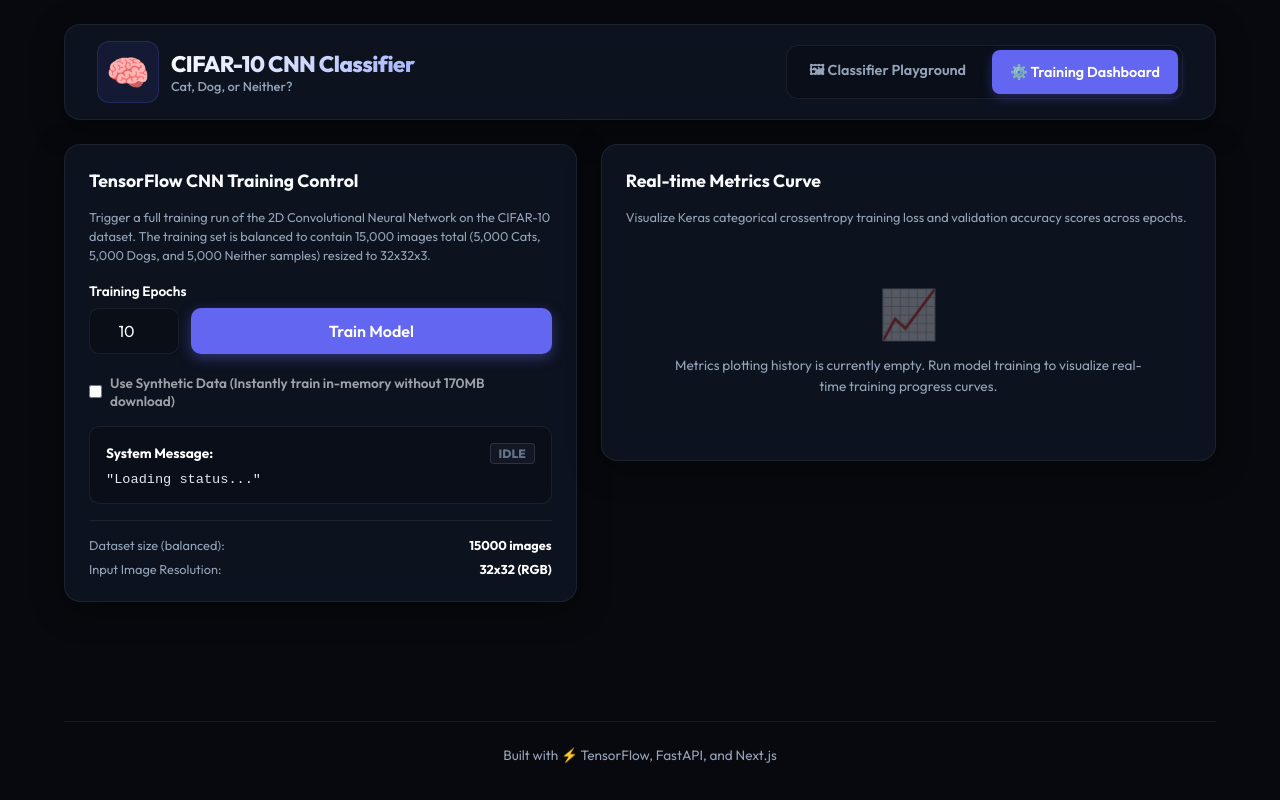
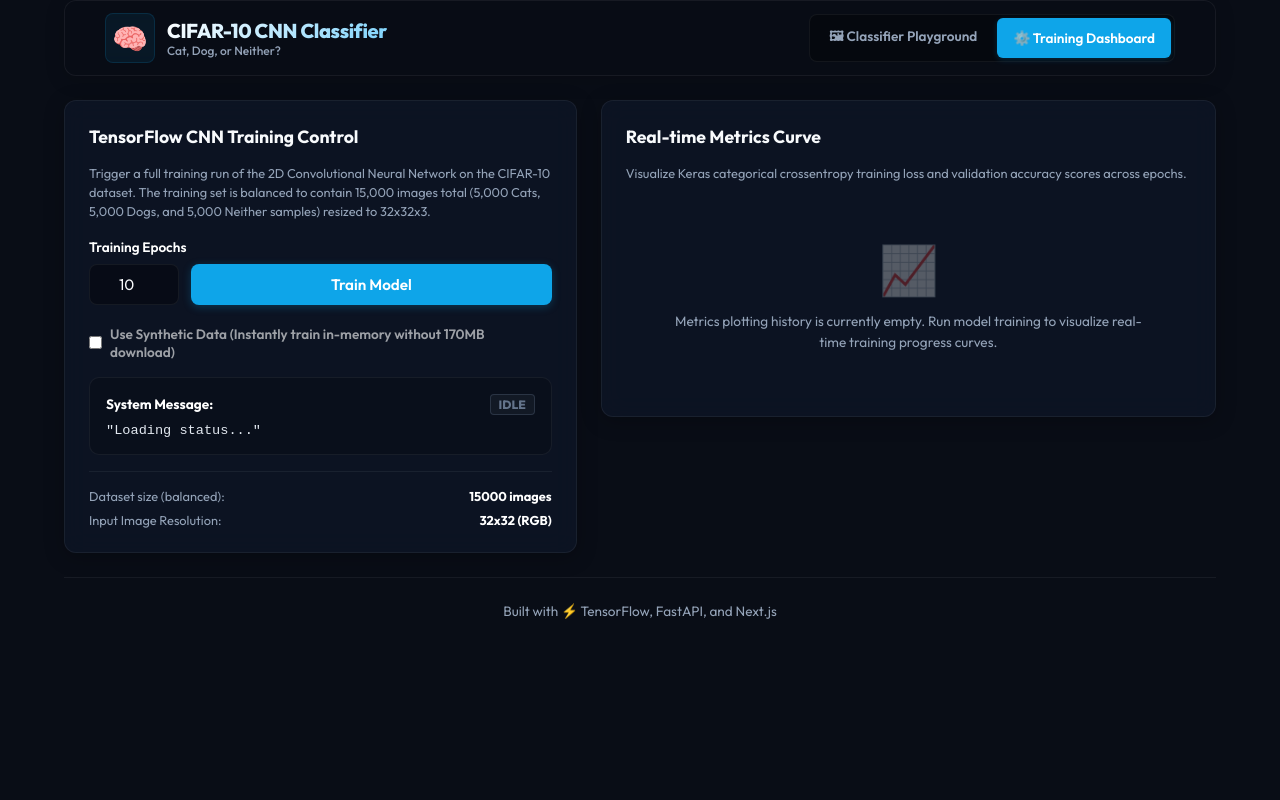
Before and after one commit to Aayankhan07/CATS-AND-DOGS, a Next.js app in the folder frontend/: page / in a window 1280 px wide. Both pictures are taken after a click on the button "⚙️ Training Dashboard". Built offline with nearby package versions, Linux system fonts and the light colour scheme; no server answers.

Commit message:
Update globals.css

```diff
--- a/frontend/src/app/globals.css
+++ b/frontend/src/app/globals.css
@@ -1,21 +1,23 @@
 :root {
-  --background: #07090e;
+  --background: #090d16;
   --foreground: #f8fafc;
-  --surface: rgba(17, 24, 39, 0.7);
-  --surface-border: rgba(255, 255, 255, 0.07);
-  --surface-hover: rgba(255, 255, 255, 0.11);
-  --primary: #6366f1;
-  --primary-hover: #4f46e5;
-  --primary-glow: rgba(99, 102, 241, 0.15);
+  --surface: rgba(15, 23, 42, 0.65);
+  --surface-card: #0f172a;
+  --surface-border: rgba(255, 255, 255, 0.06);
+  --surface-hover: rgba(255, 255, 255, 0.09);
+  --primary: #0ea5e9; /* Electric Sky Blue */
+  --primary-hover: #0284c7;
+  --primary-glow: rgba(14, 165, 233, 0.12);
 
   --cat: #f59e0b;
   --cat-glow: rgba(245, 158, 11, 0.15);
-  --dog: #06b6d4;
-  --dog-glow: rgba(6, 182, 212, 0.15);
+  --dog: #0d9488;
+  --dog-glow: rgba(13, 148, 136, 0.15);
   --neither: #64748b;
   --neither-glow: rgba(100, 116, 139, 0.15);
 
   --success: #10b981;
+  --error: #ef4444;
   --text-muted: #94a3b8;
   --font-sans: var(--font-outfit), -apple-system, BlinkMacSystemFont, "Segoe UI", Roboto, sans-serif;
 }
@@ -35,63 +37,69 @@
   -webkit-font-smoothing: antialiased;
 }
 
-/* Background Gradients */
+/* Background Gradients & Grid */
 body::before {
   content: '';
   position: fixed;
-  top: -20%;
-  left: -20%;
-  width: 140%;
-  height: 140%;
+  top: 0;
+  left: 0;
+  width: 100%;
+  height: 100%;
   background:
-    radial-gradient(circle at 15% 15%, rgba(99, 102, 241, 0.08) 0%, transparent 40%),
-    radial-gradient(circle at 85% 85%, rgba(6, 182, 212, 0.08) 0%, transparent 40%),
-    radial-gradient(circle at 50% 50%, rgba(245, 158, 11, 0.04) 0%, transparent 50%);
+    radial-gradient(circle at 10% 10%, rgba(14, 165, 233, 0.04) 0%, transparent 40%),
+    radial-gradient(circle at 90% 90%, rgba(13, 148, 136, 0.04) 0%, transparent 45%),
+    radial-gradient(circle at 50% 50%, rgba(245, 158, 11, 0.02) 0%, transparent 60%);
+  background-image:
+    radial-gradient(rgba(255, 255, 255, 0.035) 1px, transparent 1px),
+    radial-gradient(circle at 10% 10%, rgba(14, 165, 233, 0.04) 0%, transparent 40%),
+    radial-gradient(circle at 90% 90%, rgba(13, 148, 136, 0.04) 0%, transparent 45%),
+    radial-gradient(circle at 50% 50%, rgba(245, 158, 11, 0.02) 0%, transparent 60%);
+  background-size: 24px 24px, 100% 100%, 100% 100%, 100% 100%;
   z-index: -1;
   pointer-events: none;
 }
 
 /* Custom Scrollbar */
 ::-webkit-scrollbar {
-  width: 8px;
-  height: 8px;
+  width: 6px;
+  height: 6px;
 }
 ::-webkit-scrollbar-track {
-  background: rgba(0, 0, 0, 0.2);
+  background: rgba(0, 0, 0, 0.3);
 }
 ::-webkit-scrollbar-thumb {
-  background: rgba(255, 255, 255, 0.15);
-  border-radius: 4px;
+  background: rgba(255, 255, 255, 0.1);
+  border-radius: 3px;
 }
 ::-webkit-scrollbar-thumb:hover {
-  background: rgba(255, 255, 255, 0.25);
+  background: rgba(255, 255, 255, 0.2);
 }
 
 /* Glassmorphism Classes */
 .glass-panel {
   background: var(--surface);
-  backdrop-filter: blur(16px);
-  -webkit-backdrop-filter: blur(16px);
+  backdrop-filter: blur(12px);
+  -webkit-backdrop-filter: blur(12px);
   border: 1px solid var(--surface-border);
-  border-radius: 16px;
-  box-shadow: 0 8px 32px 0 rgba(0, 0, 0, 0.37);
-  transition: border-color 0.3s ease, box-shadow 0.3s ease;
+  border-radius: 12px;
+  box-shadow: 0 4px 20px 0 rgba(0, 0, 0, 0.25);
+  transition: border-color 0.2s ease, box-shadow 0.2s ease;
 }
 
 .glass-panel:hover {
-  border-color: rgba(255, 255, 255, 0.12);
+  border-color: rgba(255, 255, 255, 0.1);
 }
 
 .glass-input {
-  background: rgba(0, 0, 0, 0.25);
+  background: rgba(0, 0, 0, 0.35);
   border: 1px solid var(--surface-border);
   color: var(--foreground);
-  padding: 12px 16px;
-  border-radius: 10px;
+  padding: 10px 14px;
+  border-radius: 8px;
   outline: none;
   font-family: inherit;
-  font-size: 1rem;
-  transition: all 0.3s ease;
+  font-size: 0.95rem;
+  transition: all 0.2s ease;
 }
 
 .glass-input:focus {
@@ -103,24 +111,24 @@
   background: var(--primary);
   color: #fff;
   border: none;
-  padding: 12px 24px;
+  padding: 10px 20px;
   font-weight: 600;
-  border-radius: 10px;
+  border-radius: 8px;
   cursor: pointer;
   font-family: inherit;
-  font-size: 1rem;
+  font-size: 0.95rem;
   display: inline-flex;
   align-items: center;
   justify-content: center;
   gap: 8px;
-  transition: all 0.3s cubic-bezier(0.4, 0, 0.2, 1);
-  box-shadow: 0 4px 14px 0 rgba(99, 102, 241, 0.4);
+  transition: all 0.2s cubic-bezier(0.4, 0, 0.2, 1);
+  box-shadow: 0 2px 8px 0 rgba(14, 165, 233, 0.25);
 }
 
 .glass-button:hover {
   background: var(--primary-hover);
   transform: translateY(-1px);
-  box-shadow: 0 6px 20px 0 rgba(99, 102, 241, 0.5);
+  box-shadow: 0 4px 12px 0 rgba(14, 165, 233, 0.35);
 }
 
 .glass-button:active {
@@ -128,7 +136,7 @@
 }
 
 .glass-button:disabled {
-  background: rgba(255, 255, 255, 0.05);
+  background: rgba(255, 255, 255, 0.03);
   color: var(--text-muted);
   border: 1px solid var(--surface-border);
   box-shadow: none;
@@ -138,7 +146,7 @@
 
 /* Animations */
 @keyframes fadeIn {
-  from { opacity: 0; transform: translateY(10px); }
+  from { opacity: 0; transform: translateY(8px); }
   to { opacity: 1; transform: translateY(0); }
 }
 
@@ -148,27 +156,42 @@
 }
 
 .animate-fade-in {
-  animation: fadeIn 0.4s cubic-bezier(0.16, 1, 0.3, 1) forwards;
+  animation: fadeIn 0.35s cubic-bezier(0.16, 1, 0.3, 1) forwards;
 }
 
 /* Layout structure */
-.app-layout {
-  max-width: 1200px;
-  margin: 0 auto;
-  padding: 24px;
+.app-layout-wrapper {
   display: flex;
   flex-direction: column;
   min-height: 100vh;
+}
+
+.app-layout {
+  max-width: 1200px;
+  width: 100%;
+  margin: 0 auto;
+  padding: 0 24px 40px;
+  display: flex;
+  flex-direction: column;
+  flex: 1;
   gap: 24px;
 }
 
 .app-header {
+  position: sticky;
+  top: 0;
+  z-index: 50;
+  width: 100%;
+  background: rgba(9, 13, 22, 0.75);
+  backdrop-filter: blur(12px);
+  -webkit-backdrop-filter: blur(12px);
+  border-bottom: 1px solid var(--surface-border);
   display: flex;
   justify-content: space-between;
   align-items: center;
-  padding: 16px 32px;
-  flex-wrap: wrap;
+  padding: 12px 40px;
   gap: 16px;
+  box-shadow: 0 4px 20px rgba(0, 0, 0, 0.15);
 }
 
 .logo-section {
@@ -178,34 +201,34 @@
 }
 
 .logo-icon {
-  font-size: 2.2rem;
-  background: rgba(99, 102, 241, 0.1);
-  padding: 8px;
-  border-radius: 12px;
-  border: 1px solid rgba(99, 102, 241, 0.2);
+  font-size: 1.8rem;
+  background: rgba(14, 165, 233, 0.08);
+  padding: 6px;
+  border-radius: 8px;
+  border: 1px solid rgba(14, 165, 233, 0.15);
 }
 
 .logo-text h1 {
-  font-size: 1.4rem;
+  font-size: 1.25rem;
   font-weight: 800;
-  letter-spacing: -0.025em;
-  background: linear-gradient(135deg, #fff 0%, #a5b4fc 100%);
+  letter-spacing: -0.02em;
+  background: linear-gradient(135deg, #fff 0%, #7dd3fc 100%);
   -webkit-background-clip: text;
   -webkit-text-fill-color: transparent;
 }
 
 .logo-text p {
-  font-size: 0.8rem;
+  font-size: 0.75rem;
   color: var(--text-muted);
   font-weight: 500;
 }
 
 .nav-tabs {
   display: flex;
-  gap: 8px;
-  background: rgba(0, 0, 0, 0.2);
-  padding: 4px;
-  border-radius: 12px;
+  gap: 4px;
+  background: rgba(0, 0, 0, 0.3);
+  padding: 3px;
+  border-radius: 8px;
   border: 1px solid var(--surface-border);
 }
 
@@ -213,27 +236,27 @@
   background: transparent;
   border: none;
   color: var(--text-muted);
-  padding: 10px 18px;
-  border-radius: 8px;
+  padding: 8px 16px;
+  border-radius: 6px;
   cursor: pointer;
   font-family: inherit;
   font-weight: 600;
-  font-size: 0.9rem;
+  font-size: 0.85rem;
   display: flex;
   align-items: center;
   gap: 6px;
-  transition: all 0.2s ease;
+  transition: all 0.15s ease;
 }
 
 .nav-tab-btn:hover {
   color: #fff;
-  background: rgba(255, 255, 255, 0.04);
+  background: rgba(255, 255, 255, 0.03);
 }
 
 .nav-tab-btn.active {
   color: #fff;
   background: var(--primary);
-  box-shadow: 0 4px 12px rgba(99, 102, 241, 0.3);
+  box-shadow: 0 2px 6px rgba(14, 165, 233, 0.2);
 }
 
 .main-content {
@@ -667,7 +690,7 @@
 
 .drop-zone:hover, .drop-zone.drag-active {
   border-color: var(--primary);
-  background: rgba(99, 102, 241, 0.04);
+  background: rgba(14, 165, 233, 0.04);
 }
 
 .hidden-file-input {
@@ -792,8 +815,8 @@
 
 .model-details-alert {
   margin-top: 16px;
-  background: rgba(99, 102, 241, 0.05);
-  border: 1px dashed rgba(99, 102, 241, 0.3);
+  background: rgba(14, 165, 233, 0.04);
+  border: 1px dashed rgba(14, 165, 233, 0.2);
   padding: 12px;
   border-radius: 8px;
   font-size: 0.8rem;
@@ -804,3 +827,45 @@
 .model-details-alert strong {
   color: var(--primary);
 }
+
+/* Health Badge Styles */
+.api-health-badge {
+  display: flex;
+  align-items: center;
+  gap: 8px;
+  background: rgba(255, 255, 255, 0.03);
+  border: 1px solid var(--surface-border);
+  padding: 6px 12px;
+  border-radius: 20px;
+  font-size: 0.75rem;
+  font-weight: 600;
+  color: var(--text-muted);
+}
+
+.health-dot {
+  width: 8px;
+  height: 8px;
+  border-radius: 50%;
+  background: #94a3b8;
+  display: inline-block;
+}
+
+.health-dot.online {
+  background: #10b981;
+  box-shadow: 0 0 8px #10b981;
+}
+
+.health-dot.offline {
+  background: #ef4444;
+  box-shadow: 0 0 8px #ef4444;
+  animation: pulse-glow 1.5s infinite;
+}
+
+.health-dot.checking {
+  background: #f59e0b;
+  box-shadow: 0 0 8px #f59e0b;
+}
+
+.health-text {
+  letter-spacing: 0.02em;
+}
```
